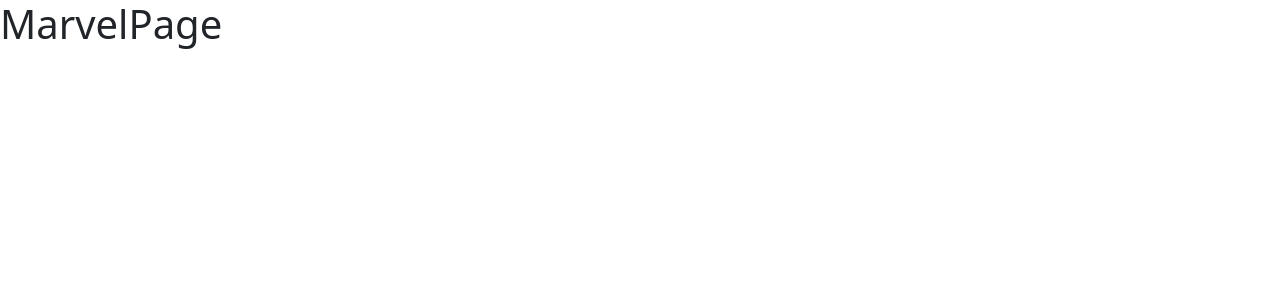
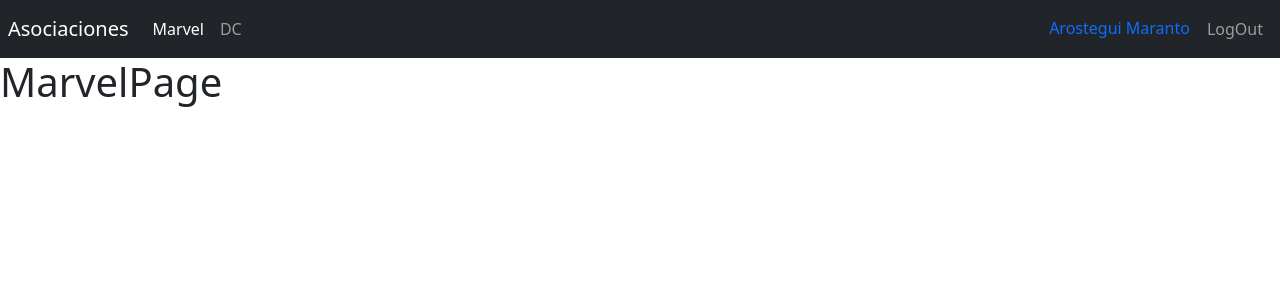
Before and after one commit to arosteguimaranto/HeroesApp, a React (Vite) app: page /marvel in a window 1280 px wide. Shown: the top 300 px of the page. Built offline with nearby package versions, Linux system fonts and the light colour scheme.

Commit message:
Colocar clase de la ruta activa

```diff
--- /dev/null
+++ b/src/auth/index.js
@@ -0,0 +1 @@
+export * from './pages';
--- /dev/null
+++ b/src/auth/pages/index.js
@@ -0,0 +1 @@
+export * from './LoginPage';
--- /dev/null
+++ b/src/heroes/index.js
@@ -0,0 +1 @@
+export * from './pages';
--- /dev/null
+++ b/src/heroes/pages/index.js
@@ -0,0 +1,2 @@
+export *  from './DcPage';
+export *  from './MarvelPage';
--- a/src/router/AppRouter.jsx
+++ b/src/router/AppRouter.jsx
@@ -1,20 +1,23 @@
 import { Navigate, Route, Routes } from "react-router-dom"
-import { LoginPage } from "../../auth/pages/LoginPage"
-import { DcPage } from "../heroes/pages/DcPage"
-import { MarvelPage } from "../heroes/pages/MarvelPage"
+import { LoginPage } from '../auth'
+import { DcPage, MarvelPage } from "../heroes"
+import { Navbar } from '../ui'
+
 
 
 export const AppRouter = () => {
   return (
     <>
-    <Routes>
-        <Route path="marvel" element={<MarvelPage/>} />
-        <Route path="dc" element={<DcPage/>} />
+      <Navbar />
 
-        <Route path="login" element={<LoginPage/>} />
-        <Route path="/" element={<Navigate to="/marvel"/>}  />
+      <Routes>
+        <Route path="marvel" element={<MarvelPage />} />
+        <Route path="dc" element={<DcPage />} />
 
-    </Routes>
+        <Route path="login" element={<LoginPage />} />
+        <Route path="/" element={<Navigate to="/marvel" />} />
+
+      </Routes>
 
     </>
   )
--- /dev/null
+++ b/src/ui/components/Navbar.jsx
@@ -0,0 +1,52 @@
+
+
+import { Link, NavLink } from 'react-router-dom';
+
+
+export const Navbar = () => {
+    return (
+        <nav className="navbar navbar-expand-sm navbar-dark bg-dark p-2">
+
+            <Link
+                className="navbar-brand"
+                to="/"
+            >
+                Asociaciones
+            </Link>
+
+            <div className="navbar-collapse">
+                <div className="navbar-nav">
+
+                    <NavLink
+                        className={({isActive}) => `nav-item nav-link ${isActive ? 'active' : '' }`}
+                        to="/marvel"
+
+                    >
+
+                        Marvel
+                    </NavLink>
+
+                    <NavLink
+                        className={({isActive}) => `nav-item nav-link ${isActive ? 'active' : '' }`}
+                        to="/dc"
+                    >
+                        DC
+                    </NavLink>
+                </div>
+            </div>
+
+            <div className="navbar-collapse collapse w-100 order-3 dual-collapse2 d-flex justify-content-end">
+                <ul className="navbar-nav ml-auto">
+                 <span  className='nav-item nav-link text-primary'>
+                 Arostegui Maranto
+                 </span>
+
+                 <button
+                 className='nav-item nav-link btn'
+                 > LogOut
+                 </button>
+                </ul>
+            </div>
+        </nav>
+    )
+}
--- /dev/null
+++ b/src/ui/components/index.js
@@ -0,0 +1 @@
+export * from './Navbar';
--- /dev/null
+++ b/src/ui/index.js
@@ -0,0 +1 @@
+export * from './components';
```
Also changed, not shown: src/auth/pages/LoginPage.jsx (renamed from auth/pages/LoginPage.jsx).
